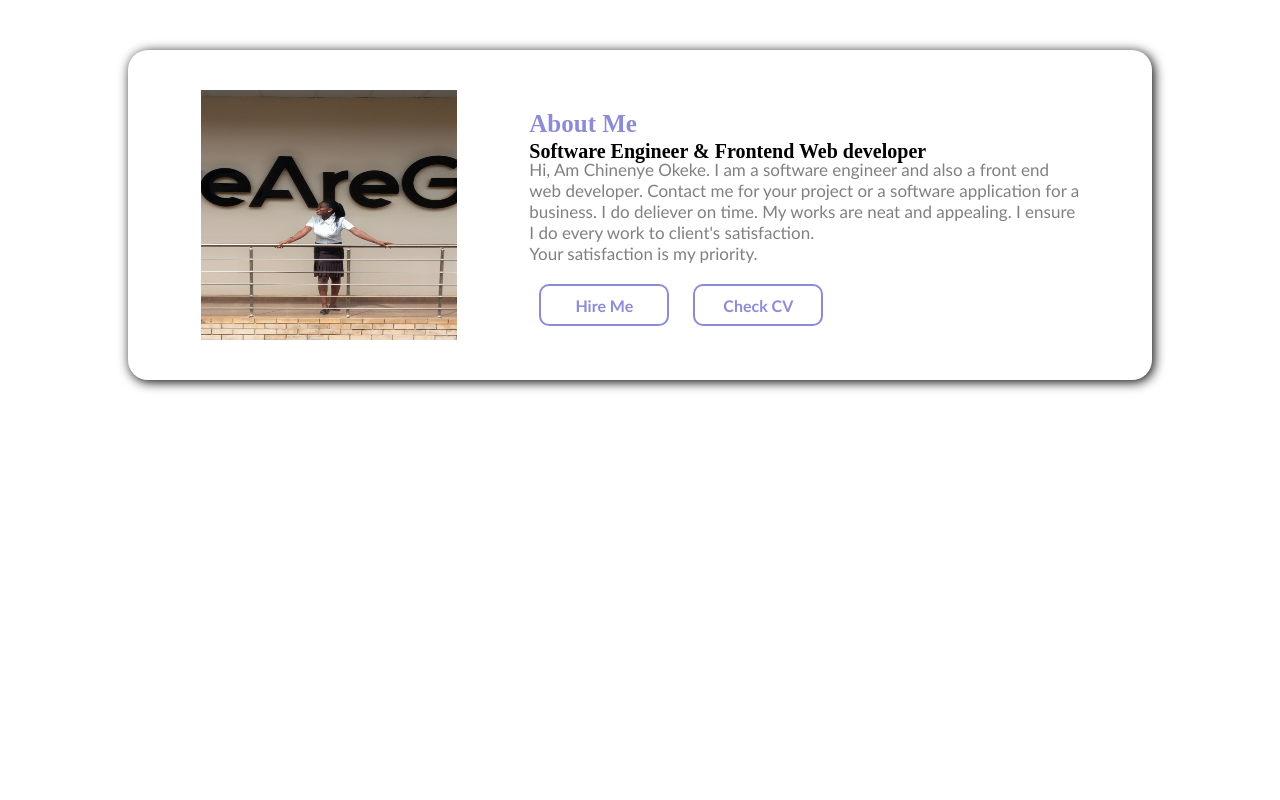
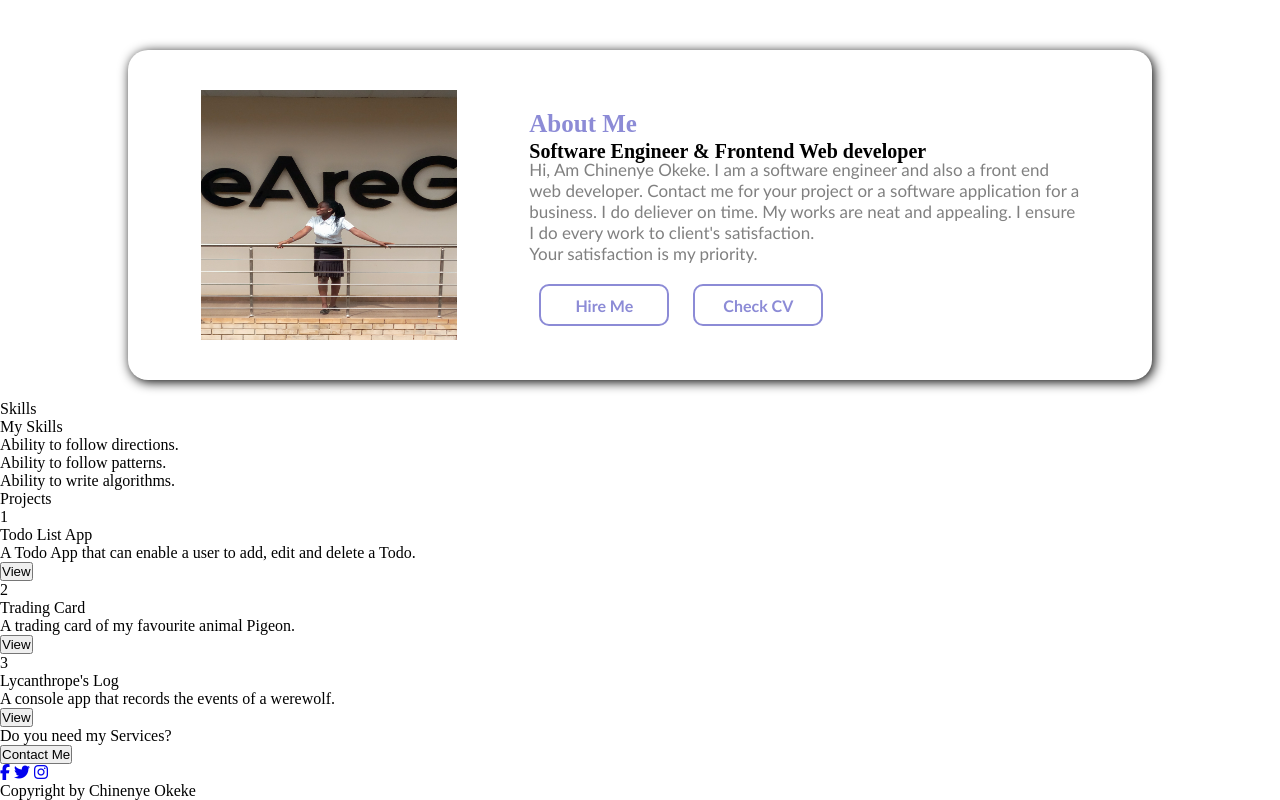
Before and after one commit to RoseChinenye/Portfolio, a plain HTML site: page index.html in a window 1280 px wide. Shown: the part 838-1638 px from the top of the page. Before the commit the page ends 1238 px from the top, so only its background shows below. Drawn offline with Linux system fonts and the light colour scheme.

Commit message:
Update index.html

```diff
--- a/index.html
+++ b/index.html
@@ -6,6 +6,7 @@
     <meta http-equiv="X-UA-Compatible" content="ie=edge">
     <title>MyPortfolio</title>
     <link rel="stylesheet" type="text/css" href="portfolioStyle.css">
+    <script src="https://kit.fontawesome.com/c8e4d183c2.js" cross orgin="anonymous"></script>
 </head>
 
 <body>
@@ -16,10 +17,10 @@
         </div>
         <div id="navigation">
         <a href="#home" class="active">HOME</a>
-        <a href="#about">ABOUT</a>
+        <a href="#about_section">ABOUT</a>
         <a href="#skills">SKILLS</a>
-        <a href="#projects">PROJECTS</a>
-        <a href="#contact_us">CONTACT US</a>
+        <a href="#projects_head">PROJECTS</a>
+        <a href="#contact_me">CONTACT ME</a>
         </div>
             </nav>
 
@@ -52,10 +53,62 @@
         </div>
         </div>
 
+        <!--Skills section-->
+        <div id="skills">
+            <div id="skills_text">
+                <p>Skills</p>
+                <p>My Skills</p>
+                <p>Ability to follow directions.</p>
+                    <p>Ability to follow patterns.  </p>
+                    <p>Ability to write algorithms.</p>
+            </div>
+        </div>
+
+        <div id="projects_head">
+            <p>Projects</p>
+        </div>
+        <!--Project section-->
+        <div id="project_box">
+            <div id="box-1">
+            <span>1</span>
+            <p class="heading">Todo List App</p>
+            <p class="content">A Todo App that can enable
+                a user to add, edit and delete a Todo.
+            </p>
+            <button>View</button>
+            </div>
+        <div id="box-2">
+            <span>2</span>
+            <p class="heading">Trading Card</p>
+            <p class="content">A trading card of my favourite animal Pigeon.
+            </p>
+            <button>View</button>
+                </div>
+        <div id="box-3">
+            <span>3</span>
+            <p class="heading">Lycanthrope's Log</p>
+            <p class="content">A console app that records the events of a
+                werewolf.
+            </p>
+            <button>View</button>
+                    </div>
+
+        </div>
+        <!--Contact section-->
+        <div id="contact_me">
+            <p>Do you need my Services?</p>
+            <button>Contact Me</button>
+        </div>
 
 
+        <!--footer section-->
         <footer>
-
+            <div id="social_media">
+                <a href="#"><i class="fab fa-facebook-f"></i></a>
+                <a href="#"><i class="fab fa-twitter"></i></a>
+                <a href="#"><i class="fab fa-instagram"></i></a>
+            </div>
+            <p id="copyright">Copyright by Chinenye Okeke</p>
         </footer>
 </body>
 </html>
```
